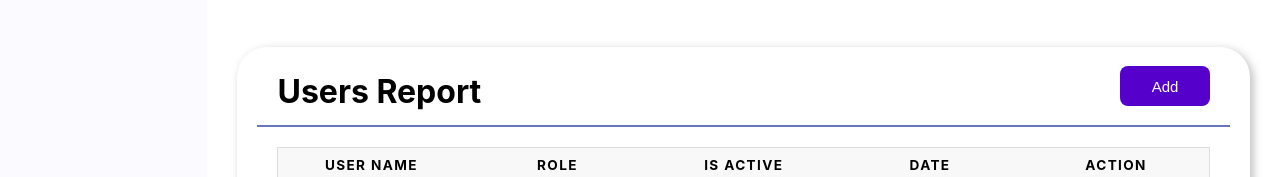
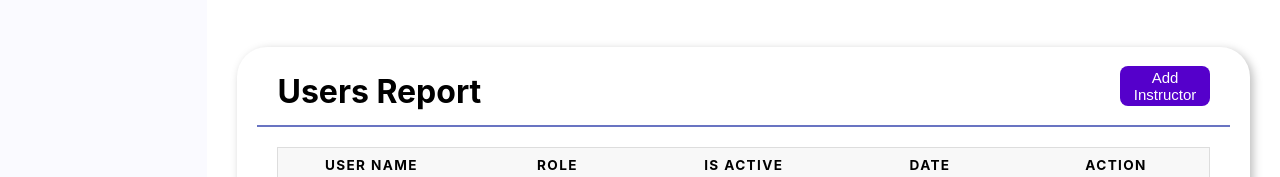
Before and after one commit to yousifdahabra/e-learning-website, a React (Create React App) app in the folder learning/: page /AdminDashboard in a window 1280 px wide. Shown: the part 263-440 px from the top of the page. Built offline with nearby package versions, Linux system fonts and the light colour scheme; no server answers.

Commit message:
Update UserReportHeader and AdminDashboard

```diff
--- a/learning/src/components/admin/UserReportHeader.jsx
+++ b/learning/src/components/admin/UserReportHeader.jsx
@@ -5,7 +5,7 @@ const UserReportHeader =({triggerAdd}) => {
         <div className="report-header">
         <h1 className="recent-Articles">Users Report</h1>
         <div className="report-btn flex flex-wrap align-content-center justify-content-center align-items-center">
-          <button id="transaction_btn" className="view">
+          <button id="transaction_btn" onClick={triggerAdd} className="view">
             Add Instructor
           </button>
         </div>
--- a/learning/src/pages/AdminDashboard.jsx
+++ b/learning/src/pages/AdminDashboard.jsx
@@ -1,14 +1,28 @@
 import React, { useEffect, useState } from "react";
 import { useNavigate } from "react-router-dom";
-import Header from '../components/base/Header'
-import AdminNavContainer from '../components/admin/AdminNavContainer'
-import ReportHeader from '../components/admin/ReportHeader'
-import Boxes from '../components/admin/Boxes'
-import ReportBody from '../components/admin/ReportBody'
+import Header from "../components/base/Header";
+import AdminNavContainer from "../components/admin/AdminNavContainer";
+import ReportHeader from "../components/admin/ReportHeader";
+import Boxes from "../components/admin/Boxes";
+import ReportBody from "../components/admin/ReportBody";
+import UserReportHeader from "../components/admin/UserReportHeader";
+import FormModel from "../components/admin/FormModel";
 
+const AdminDashboard = () => {
+  const [isOpenAdd, setisOpenAdd] = useState(false);
+  const [editData, seteditData] = useState([]);
+  const triggerAddForm = () => {
+    setisOpenAdd((isOpenAdd) => !isOpenAdd);
+  };
+  const triggerEditForm = ($data) => {
+    setisOpenAdd((isOpenAdd) => !isOpenAdd);
+    seteditData($data);
+    console.log($data);
+  };
+  const triggerCloseForm = () => {
+    setisOpenAdd(false);
+  };
 
-
-const AdminDashboard = () =>{
   return (
     <>
       <Header />
@@ -18,25 +32,15 @@ const AdminDashboard = () =>{
           <Boxes />
           <div className="report-container">
 
-              <div className="report-header">
-                <h1 className="recent-Articles">Users Report</h1>
-                <div className="report-btn flex flex-wrap align-content-center justify-content-center align-items-center">
-                  <button id="transaction_btn" className="view">
-                    Add
-                  </button>
-                </div>
-              </div>
-              <ReportBody  />
-
-
-
-
+            <UserReportHeader triggerAdd={triggerAddForm}  />
+            <ReportBody isOpen={triggerEditForm} />
           </div>
         </div>
       </div>
+
+      <FormModel isOpen={isOpenAdd} isClose={triggerCloseForm} editData={editData}/>
     </>
   );
-}
-
+};
 
 export default AdminDashboard;
```
Also changed, not shown: 1 other file (tests, documents, lock files or other folders). Lines whose indentation alone changed are shown as unchanged.
